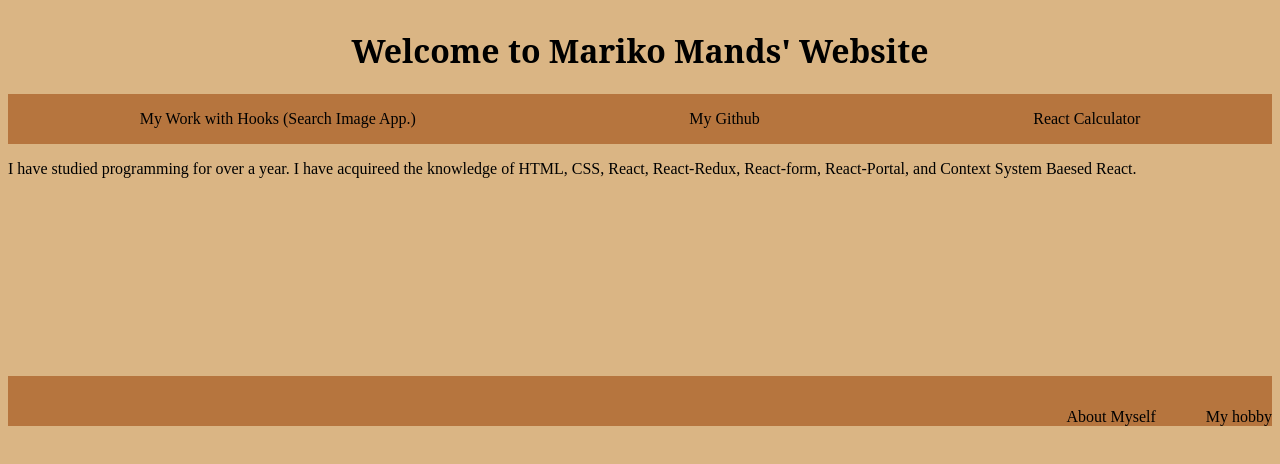
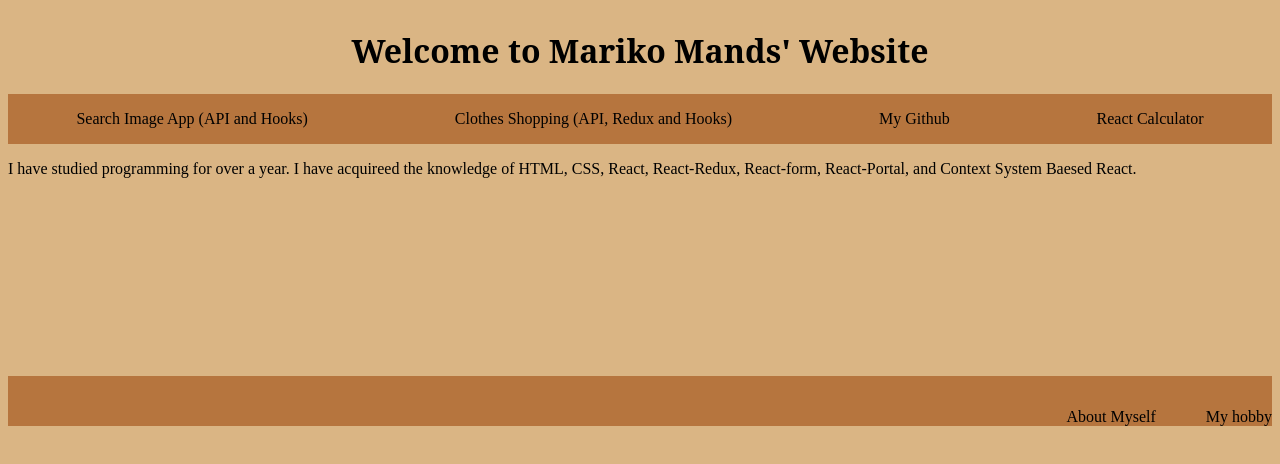
Before and after one commit to marikomands/Mariko-Mands-Website, a React (Create React App) app: page / in a window 1280 px wide. Shown: the top 464 px of the page. Built offline with nearby package versions, Linux system fonts and the light colour scheme.

Commit message:
added Link

```diff
--- a/src/components/Header.js
+++ b/src/components/Header.js
@@ -5,13 +5,20 @@ import "./Header.css";
 const Header = () => {
   return (
     <div className="header">
-      <Link className="link" to="/image-search">
-        My Work with Hooks (Search Image App.)
+      <Link className="linkHeader" to="/image-search">
+        Search Image App (API and Hooks)
       </Link>
-      <a className="link" href="https://github.com/marikomands" target="_blank">
+      <Link className="linkHeader" to="/clothing-list">
+        Clothes Shopping (API, Redux and Hooks)
+      </Link>
+      <a
+        className="linkHeader"
+        href="https://github.com/marikomands"
+        target="_blank"
+      >
         My Github
       </a>
-      <Link className="link" to="/calculator">
+      <Link className="linkHeader" to="/calculator">
         React Calculator
       </Link>
     </div>
```
